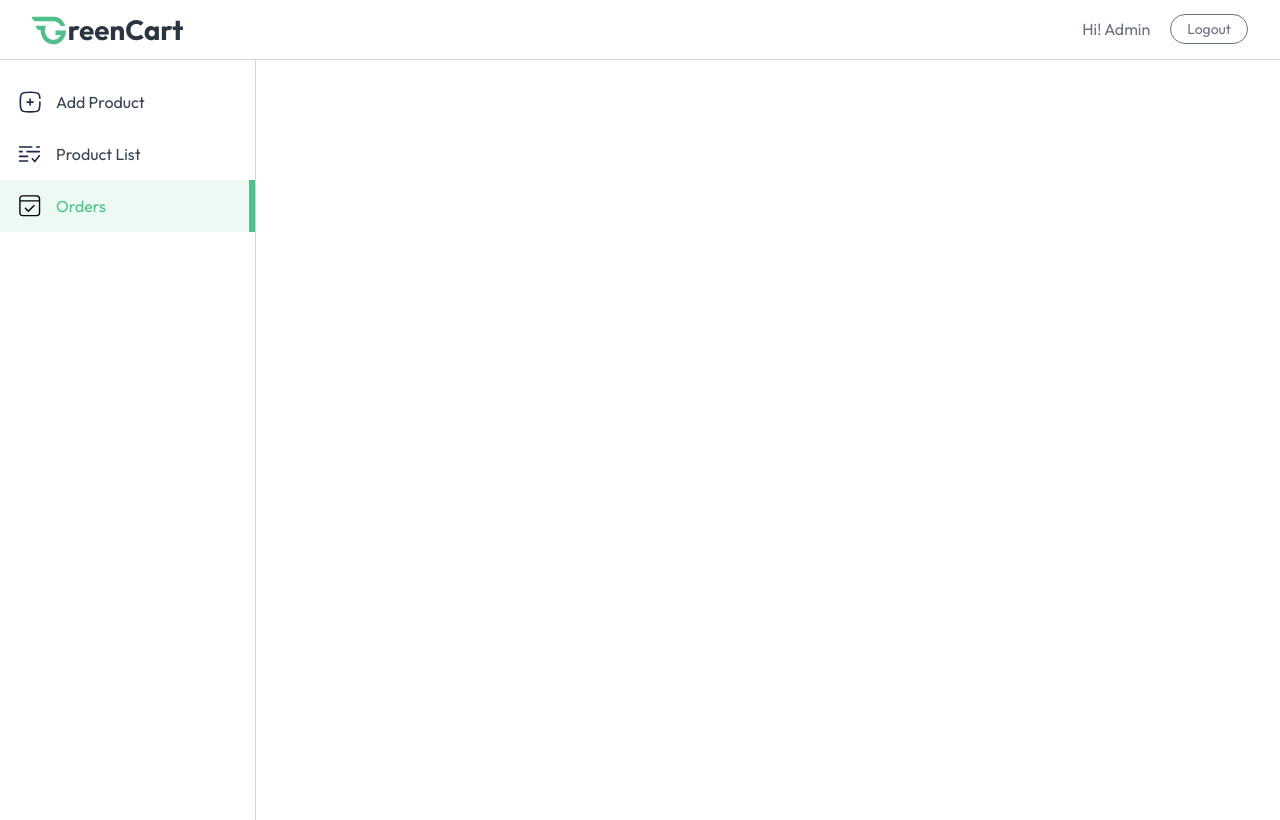
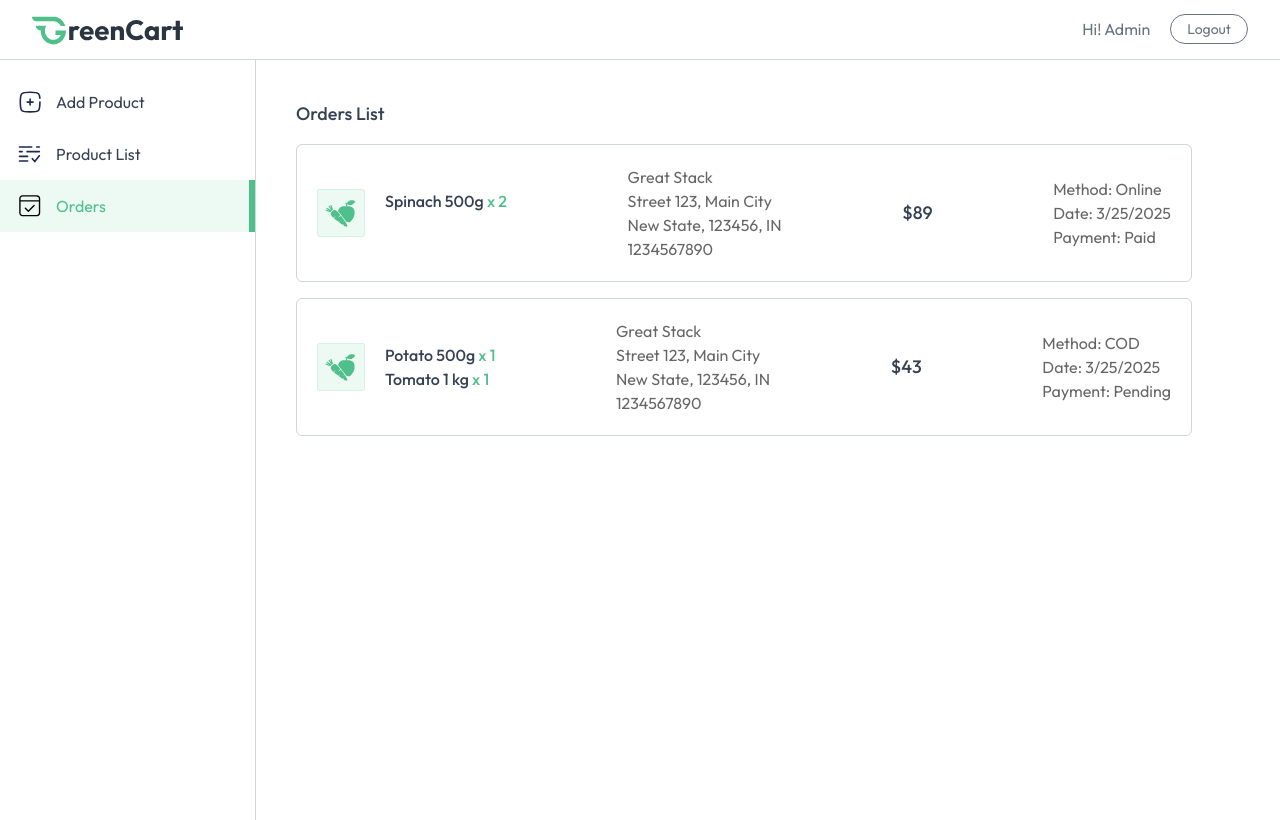
Before and after one commit to JUDHI3134/grocery, a React (Vite) app in the folder client/: page /seller/orders in a window 1280 px wide. Both pictures are taken after typing "name@example.com", "Sample123" into the empty fields and a click on the button "Login". Built offline with nearby package versions, Linux system fonts and the light colour scheme.

Commit message:
create orders page

```diff
--- a/client/src/pages/seller/Orders.jsx
+++ b/client/src/pages/seller/Orders.jsx
@@ -1,11 +1,60 @@
-import React from 'react'
+import React, { useEffect, useState } from 'react'
+import { useAppContext } from '../../context/AppContext';
+import { assets, dummyOrders } from '../../assets/assets';
 
 const Orders = () => {
+
+  const { currency } = useAppContext()
+
+  const [orders, setOrders] = useState([])
+
+  const fetchOrders = async () => {
+    setOrders(dummyOrders)
+  }
+
+  useEffect(() => {
+    fetchOrders()
+  },[])
+
   return (
-    <div>
+    <div className='no-scrollbar flex-1 h-[95vh] overflow-y-scroll'>
+      <div className="md:p-10 p-4 space-y-4">
+        <h2 className="text-lg font-medium">Orders List</h2>
+        {orders.map((order, index) => (
+            <div key={index} className="flex flex-col md:items-center md:flex-row justify-between gap-5 p-5 max-w-4xl rounded-md border border-gray-300 ">
+                <div className="flex gap-5 max-w-80">
+                    <img className="w-12 h-12 object-cover" src={assets.box_icon} alt="boxIcon" />
+                    <div>
+                        {order.items.map((item, index) => (
+                            <div key={index} className="flex flex-col">
+                                <p className="font-medium">
+                                    {item.product.name}{" "} <span className="text-primary">x {item.quantity}</span>
+                                </p>
+                            </div>
+                        ))}
+                    </div>
+                </div>
 
+                <div className="text-sm md:text-base text-black/60">
+                    <p className='text-black/60'>{order.address.firstName} {order.address.lastName}</p>
+              <p>{order.address.street}, {order.address.city}</p>
+              <p> {order.address.state}, {order.address.zipcode}, {order.address.country}</p>
+              <p></p>
+              <p>{order.address.phone }</p>
+                </div>
+
+            <p className="font-medium text-lg my-auto">{ currency}{order.amount}</p>
+
+                <div className="flex flex-col text-sm md:text-base text-black/60">
+                    <p>Method: {order.paymentType}</p>
+                    <p>Date: {new Date(order.createdAt).toLocaleDateString()}</p>
+                    <p>Payment: {order.isPaid ? "Paid" : "Pending"}</p>
+                </div>
+            </div>
+        ))}
     </div>
-  )
+    </div>
+);
 }
 
 export default Orders
```
